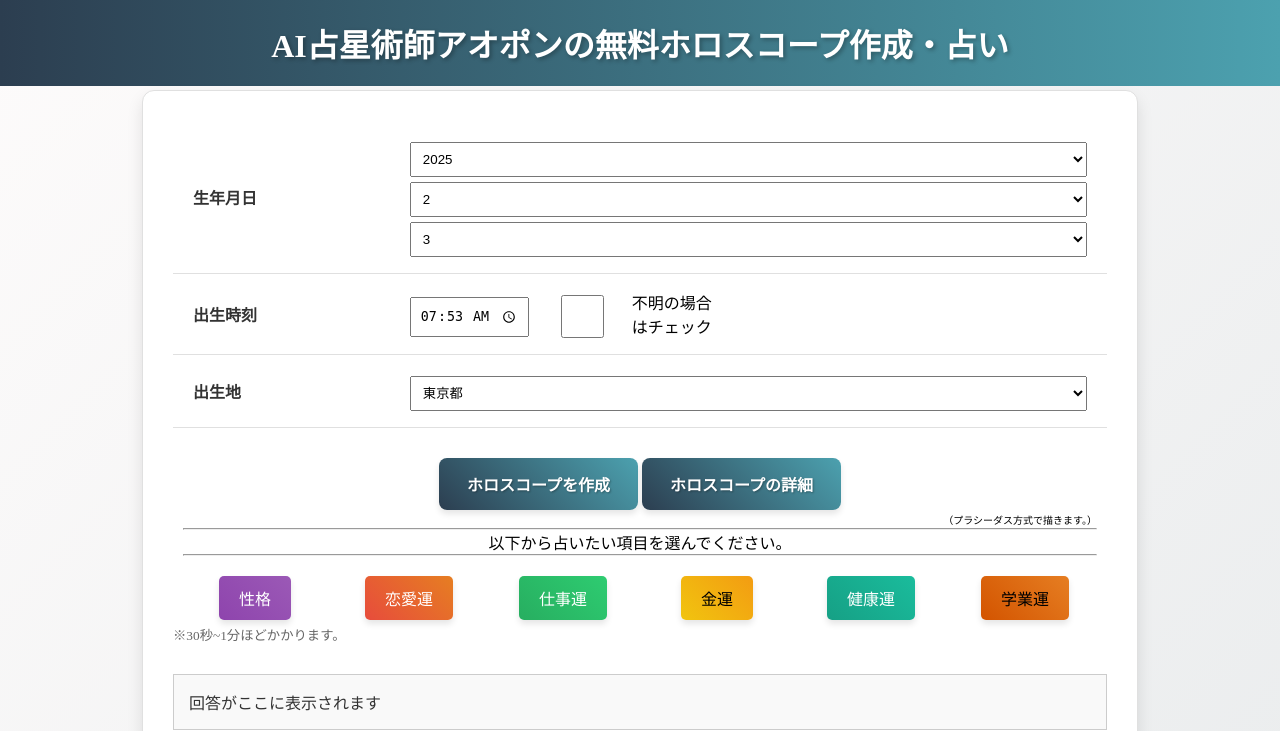
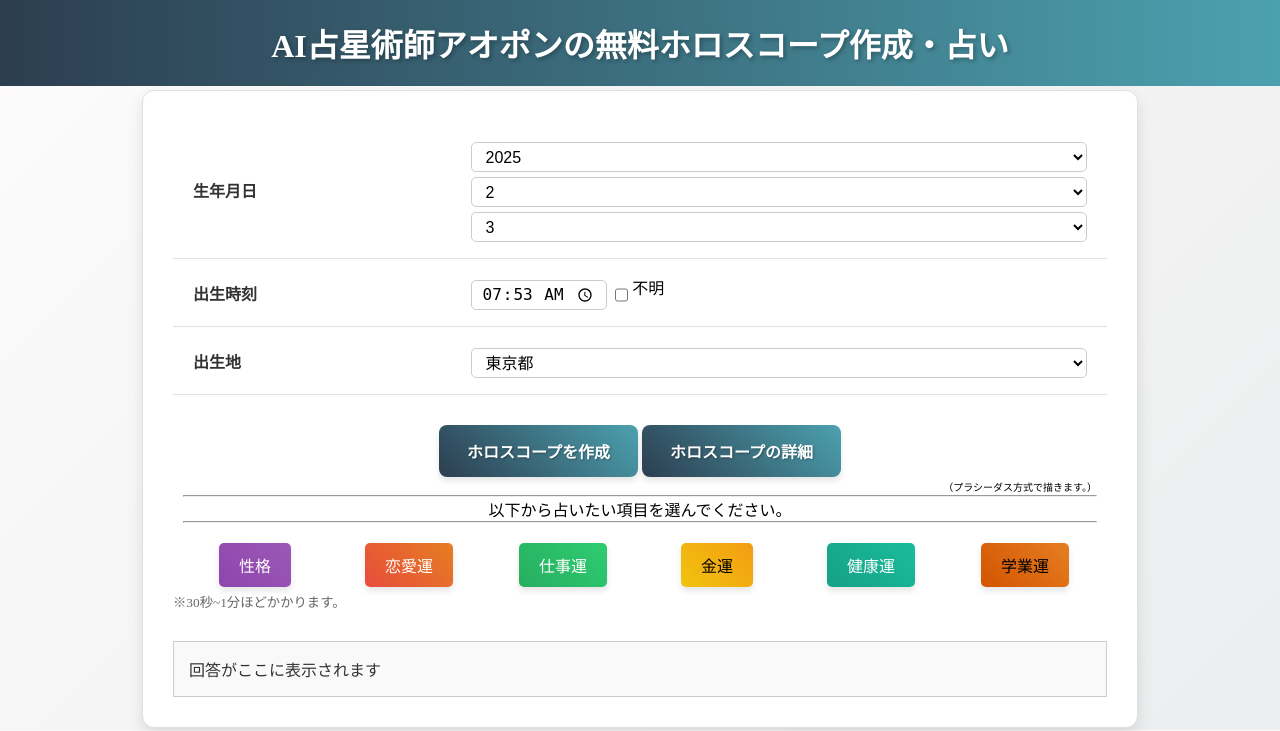
Before and after one commit to YutaAoyagi2018/aihoroscope, a Django app: page / in a window 1280 px wide. Shown: the top 731 px of the page. Run offline with Django 5.2, Linux system fonts and the light colour scheme; some libraries are stand-ins or nearby versions.

Commit message:
レイアウト修正

```diff
--- a/horoscope_app/templates/horoscope_app/index.html
+++ b/horoscope_app/templates/horoscope_app/index.html
@@ -132,6 +132,32 @@
                 padding: 8px;
                 margin-top: 5px;
                 box-sizing: border-box;
+            }
+            input,select {
+            /* 高さを小さく設定 */
+            height: 30px;
+            line-height: 30px;
+
+            /* 内側の余白 */
+            padding: 0 10px;
+
+            /* フォントサイズ */
+            font-size: 16px;
+
+            /* 枠線・角丸 */
+            border: 1px solid #ccc;
+            border-radius: 5px;
+
+            /* 背景色 */
+            background-color: #fff;
+
+            /* iOS等でのデフォルトのスタイル（矢印など）を解除 */
+            /* appearance: none;
+            -webkit-appearance: none;
+            -moz-appearance: none; */
+
+            /* レンダリングのためにボックスサイズを指定 */
+            box-sizing: border-box;
             }
             #horoscope-form input[type="time"] {
                 width: auto;
@@ -309,6 +335,7 @@
             }
             .checkbox-label {
                 display: flex;
+                white-space: nowrap;
                 gap: 4px;
             }
 
@@ -546,7 +573,7 @@
                                                                     <input type="time" id="time" name="time" required />
                                                                     <label for="unknown" class="checkbox-label">
                                                                         <input type="checkbox" id="unknown" name="unknown" />
-                                                                        不明の場合はチェック
+                                                                        <span style="display: inline;">不明</span>
                                                                     </label>
                                                                 </div>
                                                             </td>
@@ -733,7 +760,7 @@
                     if (this.checked) {
                         timeInput.value = '';
                     } else {
-                        timeInput.value = '';
+                        // timeInput.value = '';
                     }
                 });
             });
```
